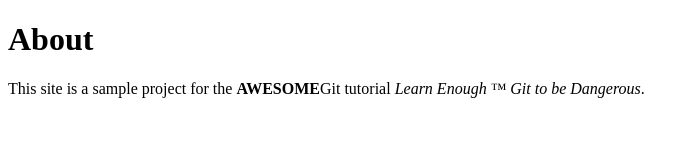
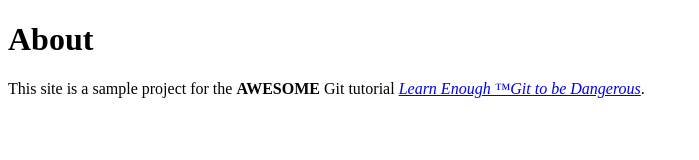
Before and after one commit to jamsonqiu/website, a plain HTML site: page about.html in a window 1280 px wide. Shown: the whole page, without its empty margins (0-699 px from the left). Drawn offline with Linux system fonts and the light colour scheme.

Commit message:
Add link to tutorial title

```diff
--- a/about.html
+++ b/about.html
@@ -6,8 +6,8 @@
   <body>
     <h1>About</h1>
     <p>
-      This site is a sample project for the <strong>AWESOME</strong>Git
-      tutorial <em> Learn Enough ™ Git to be Dangerous</em>.
+      This site is a sample project for the <strong>AWESOME</strong> Git
+      tutorial <a href="http://learnenough.com/git-tutorial"><em>Learn Enough ™Git to be Dangerous</em></a>.
       </p>
   </body>
 </html>
```
